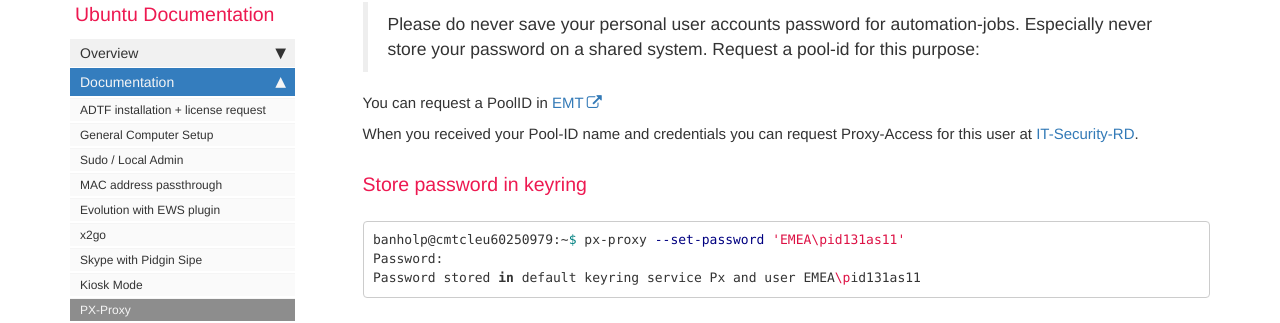
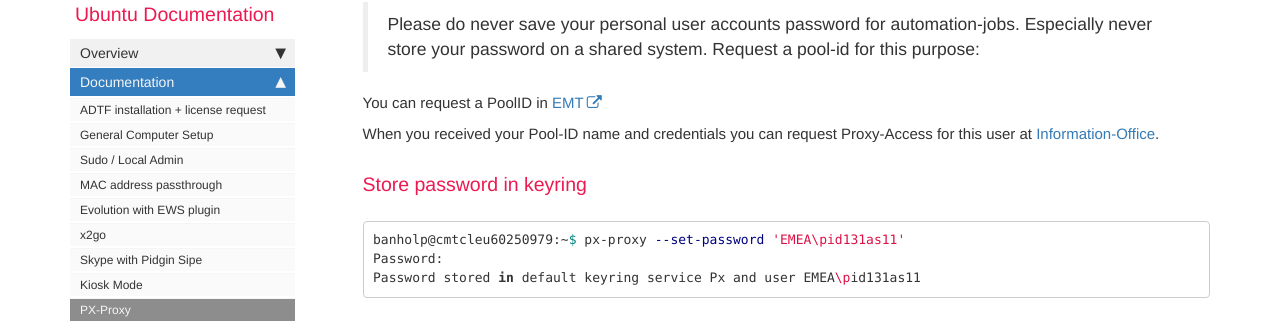
Before and after one commit to RajputPawan/Prometheus, a Jekyll site: the page built from pages/docs/px_proxy.md, in a window 1280 px wide and 900 px high, scrolled down 2122 px. Shown: the part 135-458 px from the top of the window. Built offline with Jekyll 4.4.1, drawn with Linux system fonts in a browser that asks for light colours; comment, search, counter and statistics services are not loaded.

Commit message:
px-proxy Documentation: replaced iso-office with information-office

```diff
--- a/pages/docs/px_proxy.md
+++ b/pages/docs/px_proxy.md
@@ -88,7 +88,7 @@ As gnome-keyring can also be used on non-graphical used systems (gnome-keyring-d
 
 You can request a PoolID in [EMT](https://intra-wiwtools.e.corpintra.net/emt/create?t=poolId&lang=en)
 
-When you received your Pool-ID name and credentials you can request Proxy-Access for this user at [IT-Security-RD](mailto:mbox-059-iso-office-rd@daimler.com).
+When you received your Pool-ID name and credentials you can request Proxy-Access for this user at [Information-Office](mailto:information-office@daimler.com).
 
 ### Store password in keyring
 
```
